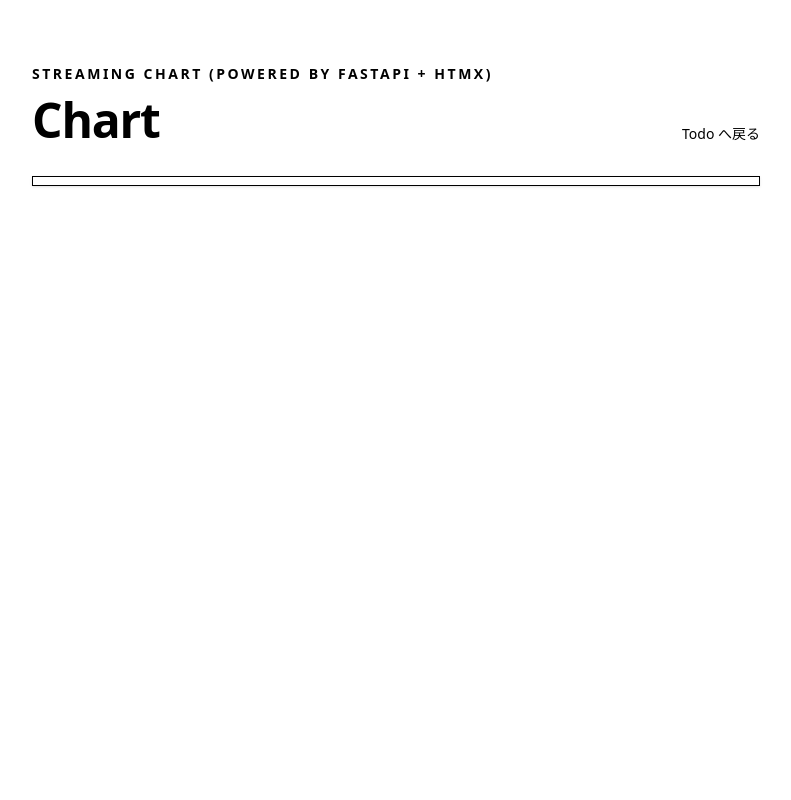
After one commit to akihiko-ima/fastapi-htmx-todoapp, a FastAPI app: template app/templates/chart.html in a window 1280 px wide. The commit adds this page. Shown: the whole page, without its empty margins (244-1035 px from the left). Run offline with FastAPI, Linux system fonts and the light colour scheme; the template is opened without the code that fills it, so the values that code supplies are empty; parts of the project's set-up code (start-up, migrations or seed data) failed here and were passed over; some libraries are stand-ins or nearby versions.

Commit message:
feat: ストリーミンググラフページを追加

```diff
--- a/app/main.py
+++ b/app/main.py
@@ -1,6 +1,8 @@
 import asyncio
+import random
 import signal
 import threading
+from collections import deque
 from collections.abc import AsyncIterable
 from contextlib import asynccontextmanager
 from dataclasses import dataclass
@@ -22,6 +24,12 @@ engine = create_engine(database_url, connect_args={"check_same_thread": False})
 
 # 接続(タブ)あたり、未送信のまま溜めておける通知の上限
 MAX_PENDING_EVENTS_PER_CLIENT = 100
+
+# グラフに表示する点の数と、値を生成する間隔(秒)
+CHART_POINTS = 30
+CHART_INTERVAL_SECONDS = 1
+CHART_MIN_VALUE = 1
+CHART_MAX_VALUE = 10
 
 
 class Todo(SQLModel, table=True):
@@ -73,6 +81,52 @@ class TodoEventBroker:
 broker = TodoEventBroker()
 
 
+class ChartBroker:
+    """生成した値の履歴を保持し、接続中の全ブラウザ(タブ)に同じ内容を配信する。
+
+    プロセス内メモリで管理するため、ワーカーが 1 つの構成を前提とする。
+    """
+
+    def __init__(self) -> None:
+        self.values: deque[int] = deque(maxlen=CHART_POINTS)
+        self._subscribers: set[asyncio.Queue[list[int]]] = set()
+
+    def subscribe(self) -> asyncio.Queue[list[int]]:
+        queue: asyncio.Queue[list[int]] = asyncio.Queue(maxsize=1)
+        self._subscribers.add(queue)
+        return queue
+
+    def unsubscribe(self, queue: asyncio.Queue[list[int]]) -> None:
+        self._subscribers.discard(queue)
+
+    def publish(self, value: int) -> None:
+        self.values.append(value)
+        snapshot = list(self.values)
+        for queue in self._subscribers:
+            # 毎回履歴ごと送るため、受信が滞っていれば古いものを捨てて最新だけ残す
+            if queue.full():
+                queue.get_nowait()
+            queue.put_nowait(snapshot)
+
+    def close(self) -> None:
+        for queue in self._subscribers:
+            queue.shutdown(immediate=True)
+
+
+chart_broker = ChartBroker()
+
+
+async def generate_chart_values() -> None:
+    while True:
+        chart_broker.publish(random.randint(CHART_MIN_VALUE, CHART_MAX_VALUE))
+        await asyncio.sleep(CHART_INTERVAL_SECONDS)
+
+
+def close_brokers() -> None:
+    broker.close()
+    chart_broker.close()
+
+
 def close_broker_on_exit_signal() -> None:
     """終了シグナルで SSE ストリームを閉じる。
 
@@ -90,7 +144,7 @@ def close_broker_on_exit_signal() -> None:
         def handler(
             signum: int, frame: FrameType | None, previous: Any = previous
         ) -> None:
-            loop.call_soon_threadsafe(broker.close)
+            loop.call_soon_threadsafe(close_brokers)
             if callable(previous):
                 previous(signum, frame)
 
@@ -101,7 +155,9 @@ def close_broker_on_exit_signal() -> None:
 async def lifespan(app: FastAPI):
     SQLModel.metadata.create_all(engine)
     close_broker_on_exit_signal()
+    chart_task = asyncio.create_task(generate_chart_values())
     yield
+    chart_task.cancel()
 
 
 app = FastAPI(title="Todo API", lifespan=lifespan)
@@ -150,6 +206,38 @@ async def todo_events(client_id: str) -> AsyncIterable[ServerSentEvent]:
             )
     finally:
         broker.unsubscribe(queue)
+
+
+def render_chart(values: list[int]) -> str:
+    return templates.get_template("_chart.html").render(
+        values=values,
+        max_points=CHART_POINTS,
+        min_value=CHART_MIN_VALUE,
+        max_value=CHART_MAX_VALUE,
+    )
+
+
+@app.get("/chart", response_class=HTMLResponse)
+async def chart(request: Request) -> HTMLResponse:
+    return templates.TemplateResponse(
+        request=request,
+        name="chart.html",
+        context={"chart": render_chart(list(chart_broker.values))},
+    )
+
+
+@app.get("/chart/events", response_class=EventSourceResponse)
+async def chart_events() -> AsyncIterable[ServerSentEvent]:
+    queue = chart_broker.subscribe()
+    try:
+        while True:
+            try:
+                values = await queue.get()
+            except asyncio.QueueShutDown:
+                return  # サーバー停止時。ブラウザは再起動後に自動で再接続する
+            yield ServerSentEvent(event="chart-tick", raw_data=render_chart(values))
+    finally:
+        chart_broker.unsubscribe(queue)
 
 
 @app.post("/todos", response_class=HTMLResponse)
--- /dev/null
+++ b/app/templates/chart.html
@@ -0,0 +1,50 @@
+<!doctype html>
+<html lang="ja">
+  <head>
+    <meta charset="utf-8" />
+    <meta name="viewport" content="width=device-width, initial-scale=1" />
+    <title>Chart(Powered by FastAPI+htmx)</title>
+    <link
+      href="https://cdn.jsdelivr.net/npm/daisyui@5"
+      rel="stylesheet"
+      type="text/css"
+    />
+    <script src="https://cdn.jsdelivr.net/npm/@tailwindcss/browser@4"></script>
+    <script
+      src="https://cdn.jsdelivr.net/npm/htmx.org@2.0.10/dist/htmx.min.js"
+      integrity="sha384-H5SrcfygHmAuTDZphMHqBJLc3FhssKjG7w/CeCpFReSfwBWDTKpkzPP8c+cLsK+V"
+      crossorigin="anonymous"
+    ></script>
+    <script src="https://cdn.jsdelivr.net/npm/htmx-ext-sse@2.2.4/dist/sse.js"></script>
+  </head>
+  <body
+    class="min-h-screen bg-base-200 text-base-content"
+    data-theme="light"
+    hx-ext="sse"
+    sse-connect="/chart/events"
+  >
+    <main
+      class="mx-auto flex min-h-screen w-full max-w-3xl flex-col px-5 py-10 sm:py-16"
+    >
+      <section class="mb-8">
+        <p
+          class="mb-3 text-sm font-semibold uppercase tracking-[0.18em] text-primary"
+        >
+          Streaming Chart (Powered by FastAPI + htmx)
+        </p>
+        <div class="flex items-end justify-between gap-4">
+          <h1 class="text-4xl font-black tracking-tight sm:text-5xl">Chart</h1>
+          <a class="link link-hover text-sm" href="/">Todo へ戻る</a>
+        </div>
+      </section>
+
+      <!-- サーバーが 1 秒ごとに描き直した SVG で差し替える -->
+      <section
+        class="overflow-hidden rounded-box border border-base-300 bg-base-100 pb-2 shadow-sm"
+        sse-swap="chart-tick"
+      >
+        {{ chart | safe }}
+      </section>
+    </main>
+  </body>
+</html>
--- a/app/templates/index.html
+++ b/app/templates/index.html
@@ -60,7 +60,10 @@
         >
           Todo - App (Powered by FastAPI + htmx + Alpine.js)
         </p>
-        <h1 class="text-4xl font-black tracking-tight sm:text-5xl">Todo</h1>
+        <div class="flex items-end justify-between gap-4">
+          <h1 class="text-4xl font-black tracking-tight sm:text-5xl">Todo</h1>
+          <a class="link link-hover text-sm" href="/chart">Chart を見る</a>
+        </div>
       </section>
 
       <form
```
Also changed, not shown: app/templates/_chart.html (added, +71 -0 lines).
